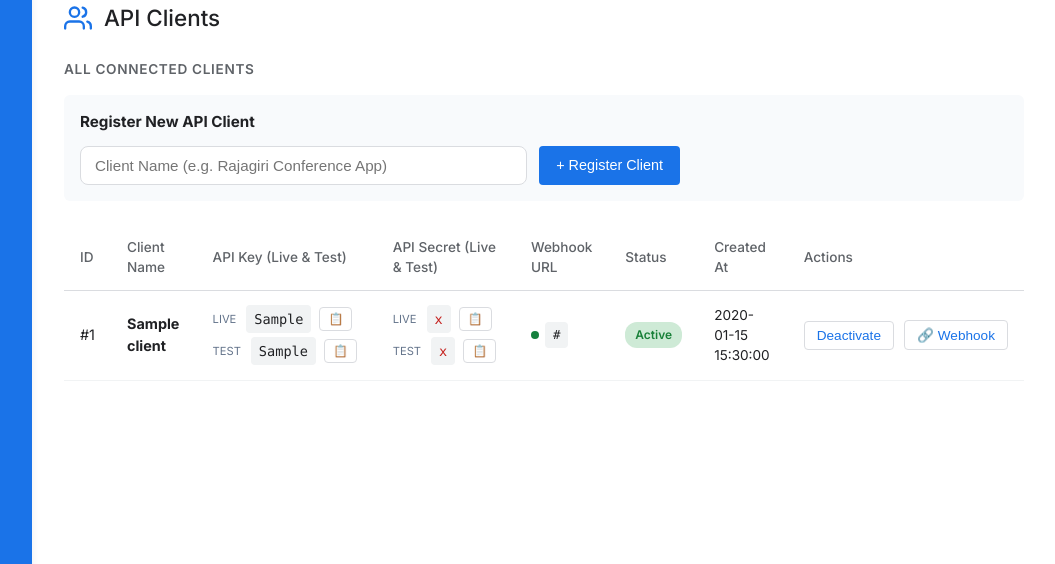
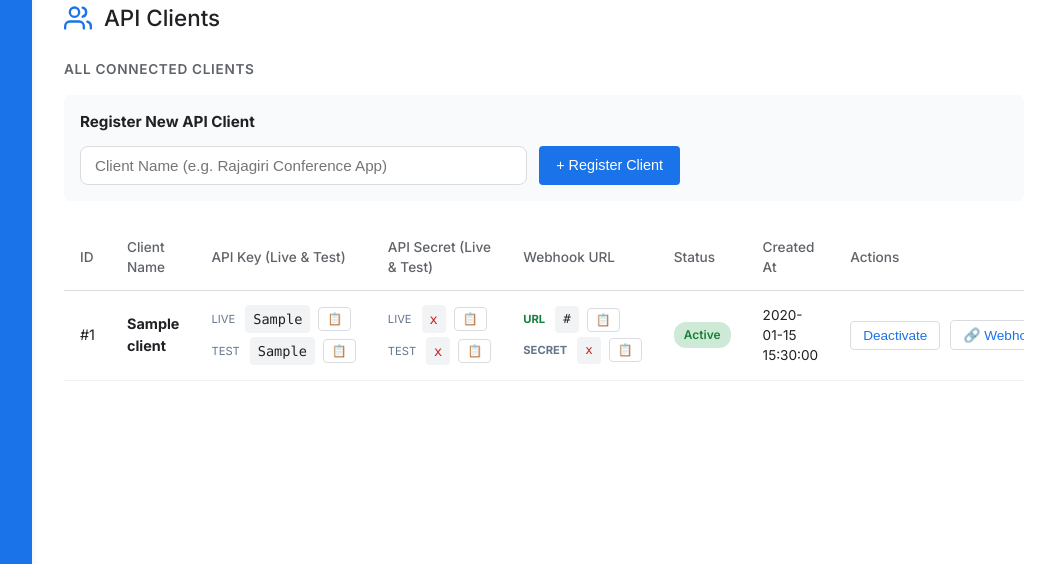
Before and after one commit to anandhukrisb/INTERNATIONAL-CONFERENCE-RAJAGIRI, a PHP site: page /vortex/admin/dashboard.php in a window 1280 px wide, after a click that opens the changed part. Shown: the part 602-1166 px from the top of the page, without its empty margins (224-1279 px from the left). Run offline with PHP 8.4, Linux system fonts and the light colour scheme; a user stored in the database is signed in; data comes from the database, SQL or seed files in the repository; tables that the repository leaves empty hold one stand-in row (values such as "Sample post").

Commit message:
Initial Commit

```diff
--- a/vortex/admin/dashboard.php
+++ b/vortex/admin/dashboard.php
@@ -133,19 +133,19 @@ if ($_SERVER['REQUEST_METHOD'] === 'POST') {
         exit;
     }
 
-    // 5. Update Webhook URL for API Client
+    // 5. Update Webhook URL and Secret for API Client
     if ($action === 'update_webhook') {
-        $clientId   = (int)($_POST['client_id'] ?? 0);
-        $webhookUrl = trim($_POST['webhook_url'] ?? '');
+        $clientId      = (int)($_POST['client_id'] ?? 0);
+        $webhookUrl    = trim($_POST['webhook_url'] ?? '');
+        $webhookSecret = trim($_POST['webhook_secret'] ?? '');
 
         if ($clientId > 0) {
-            $res = $apiClientModel->updateWebhook($clientId, $webhookUrl);
+            $res = $apiClientModel->updateWebhook($clientId, $webhookUrl, $webhookSecret !== '' ? $webhookSecret : null);
             if ($res['success']) {
                 if ($webhookUrl === '') {
                     $_SESSION['flash_success'] = "Webhook cleared for Client #{$clientId}.";
                 } else {
-                    $_SESSION['flash_success'] = "Webhook URL updated for Client #{$clientId}.";
-                    // Store new secret so it can be shown once
+                    $_SESSION['flash_success'] = "Webhook configuration saved for Client #{$clientId}.";
                     $_SESSION['new_webhook_secret'] = [
                         'client_id' => $clientId,
                         'secret'    => $res['data']['webhook_secret']
@@ -494,12 +494,22 @@ if (!in_array($initialTab, ['overview', 'clients', 'events'])) {
                                     </td>
                                     <td>
                                         <?php if (!empty($client['webhook_url'])): ?>
-                                            <span style="display:inline-flex;align-items:center;gap:6px;">
-                                                <span style="width:8px;height:8px;border-radius:50%;background:#15803d;flex-shrink:0;"></span>
-                                                <span class="font-mono" style="font-size:0.78rem;max-width:220px;overflow:hidden;text-overflow:ellipsis;white-space:nowrap;" title="<?= htmlspecialchars($client['webhook_url']) ?>">
+                                            <div class="copy-wrapper" title="<?= htmlspecialchars($client['webhook_url']) ?>">
+                                                <span style="font-size: 0.7rem; color: #15803d; font-weight: 700; margin-right: 2px;">URL</span>
+                                                <span class="font-mono" style="font-size:0.78rem;max-width:180px;overflow:hidden;text-overflow:ellipsis;white-space:nowrap;display:inline-block;vertical-align:middle;">
                                                     <?= htmlspecialchars($client['webhook_url']) ?>
                                                 </span>
-                                            </span>
+                                                <button type="button" class="btn-copy btn-copy-sm" onclick="copyToClipboard('<?= htmlspecialchars($client['webhook_url'], ENT_QUOTES) ?>', this)" title="Copy Webhook URL">📋</button>
+                                            </div>
+                                            <?php if (!empty($client['webhook_secret'])): ?>
+                                                <div class="copy-wrapper" style="margin-top: 4px;" title="<?= htmlspecialchars($client['webhook_secret']) ?>">
+                                                    <span style="font-size: 0.7rem; color: #64748b; font-weight: 700; margin-right: 2px;">SECRET</span>
+                                                    <span class="font-mono" style="font-size:0.78rem;max-width:140px;overflow:hidden;text-overflow:ellipsis;white-space:nowrap;display:inline-block;vertical-align:middle;color:var(--danger-text);">
+                                                        <?= htmlspecialchars($client['webhook_secret']) ?>
+                                                    </span>
+                                                    <button type="button" class="btn-copy btn-copy-sm" onclick="copyToClipboard('<?= htmlspecialchars($client['webhook_secret'], ENT_QUOTES) ?>', this)" title="Copy Webhook Secret">📋</button>
+                                                </div>
+                                            <?php endif; ?>
                                         <?php else: ?>
                                             <span style="color:var(--text-muted);font-size:0.85rem;font-style:italic;">Not configured</span>
                                         <?php endif; ?>
@@ -527,7 +537,7 @@ if (!in_array($initialTab, ['overview', 'clients', 'events'])) {
                                         <button type="button"
                                                 class="btn btn-secondary btn-sm"
                                                 style="margin-left:6px;"
-                                                onclick="openWebhookModal(<?= (int)$client['id'] ?>, '<?= htmlspecialchars(addslashes($client['webhook_url'] ?? ''), ENT_QUOTES) ?>')">
+                                                onclick="openWebhookModal(<?= (int)$client['id'] ?>, '<?= htmlspecialchars(addslashes($client['webhook_url'] ?? ''), ENT_QUOTES) ?>', '<?= htmlspecialchars(addslashes($client['webhook_secret'] ?? ''), ENT_QUOTES) ?>')">
                                             🔗 Webhook
                                         </button>
                                     </td>
@@ -543,7 +553,7 @@ if (!in_array($initialTab, ['overview', 'clients', 'events'])) {
 
 <!-- Webhook Configure Modal (shared, populated via JS) -->
 <div class="modal-overlay" id="webhookModal" role="dialog" aria-modal="true" aria-labelledby="webhookModalTitle">
-    <div class="modal-box" style="max-width:500px;">
+    <div class="modal-box" style="max-width:520px;">
         <div class="modal-header">
             <h2 id="webhookModalTitle">🔗 Configure Webhook</h2>
             <button class="modal-close" onclick="closeWebhookModal()">&times;</button>
@@ -553,16 +563,26 @@ if (!in_array($initialTab, ['overview', 'clients', 'events'])) {
             <input type="hidden" name="client_id" id="webhookClientId">
             <div class="modal-body">
                 <p style="font-size:0.88rem;color:var(--text-muted);margin-bottom:18px;">
-                    Set the endpoint Vortex will POST payment notifications to.
-                    Saving generates a new <strong>webhook secret</strong> which will be shown once.
+                    Set the endpoint Vortex will POST payment notifications to. Both the URL and Secret are saved into <code>api_clients</code> and displayed on the dashboard.
                 </p>
                 <div class="form-group">
                     <label for="webhookUrlInput">Webhook URL</label>
-                    <input type="url" id="webhookUrlInput" name="webhook_url" class="form-control"
-                           placeholder="https://yourapp.com/webhook/vortex">
+                    <input type="url" id="webhookUrlInput" name="webhook_url" class="form-control font-mono"
+                           placeholder="https://yourapp.com/webhook.php">
                 </div>
-                <p style="font-size:0.82rem;color:var(--text-muted);margin-top:8px;">
-                    Leave blank and save to <strong>remove</strong> the webhook configuration.
+                <div class="form-group" style="margin-top:14px;">
+                    <div style="display:flex;justify-content:space-between;align-items:center;margin-bottom:6px;">
+                        <label for="webhookSecretInput" style="margin:0;">Webhook Secret</label>
+                        <button type="button" class="btn btn-secondary btn-sm" style="padding:2px 8px;font-size:0.75rem;" onclick="generateRandomWebhookSecret()">🎲 Generate New</button>
+                    </div>
+                    <div class="copy-wrapper">
+                        <input type="text" id="webhookSecretInput" name="webhook_secret" class="form-control font-mono" style="width:100%;font-size:0.82rem;"
+                               placeholder="Leave as-is or click Generate New">
+                        <button type="button" class="btn-copy btn-copy-sm" onclick="copyToClipboard(document.getElementById('webhookSecretInput').value, this)" title="Copy Secret">📋</button>
+                    </div>
+                </div>
+                <p style="font-size:0.82rem;color:var(--text-muted);margin-top:12px;">
+                    Leave the URL blank and save to <strong>remove</strong> webhook configuration.
                 </p>
             </div>
             <div class="modal-footer">
@@ -574,12 +594,19 @@ if (!in_array($initialTab, ['overview', 'clients', 'events'])) {
 </div>
 
 <script>
-function openWebhookModal(clientId, currentUrl) {
-    document.getElementById('webhookClientId').value  = clientId;
-    document.getElementById('webhookUrlInput').value  = currentUrl || '';
+function openWebhookModal(clientId, currentUrl, currentSecret) {
+    document.getElementById('webhookClientId').value    = clientId;
+    document.getElementById('webhookUrlInput').value    = currentUrl || '';
+    document.getElementById('webhookSecretInput').value = currentSecret || '';
     document.getElementById('webhookModal').classList.add('open');
     document.body.style.overflow = 'hidden';
     document.getElementById('webhookUrlInput').focus();
+}
+function generateRandomWebhookSecret() {
+    const arr = new Uint8Array(24);
+    window.crypto.getRandomValues(arr);
+    const hex = Array.from(arr, b => b.toString(16).padStart(2, '0')).join('');
+    document.getElementById('webhookSecretInput').value = hex;
 }
 function closeWebhookModal() {
     document.getElementById('webhookModal').classList.remove('open');
--- a/vortex/classes/ApiClient.php
+++ b/vortex/classes/ApiClient.php
@@ -439,7 +439,7 @@ class ApiClient
      * @return array
      * --------------------------------------------------------
      */
-    public function updateWebhook(int $clientId, string $webhookUrl): array
+    public function updateWebhook(int $clientId, string $webhookUrl, ?string $customSecret = null): array
     {
         try {
             if ($clientId <= 0) {
@@ -468,8 +468,17 @@ class ApiClient
                 ];
             }
 
-            // Generate a new webhook secret
-            $webhookSecret = bin2hex(random_bytes(24));  // 48-char hex secret
+            // Determine webhook secret: use custom secret if provided, else keep existing, else generate new
+            $webhookSecret = trim((string)$customSecret);
+            if ($webhookSecret === '') {
+                $curStmt = $this->db->prepare("SELECT webhook_secret FROM api_clients WHERE id = ?");
+                $curStmt->execute([$clientId]);
+                $cur = $curStmt->fetch();
+                $webhookSecret = trim((string)($cur['webhook_secret'] ?? ''));
+                if ($webhookSecret === '') {
+                    $webhookSecret = bin2hex(random_bytes(24));  // 48-char hex secret
+                }
+            }
 
             $stmt = $this->db->prepare(
                 "UPDATE api_clients SET webhook_url = ?, webhook_secret = ? WHERE id = ?"
```
Also changed, not shown: vortex/tools/redispatch_client_webhooks.php (added, +85 -0 lines).
